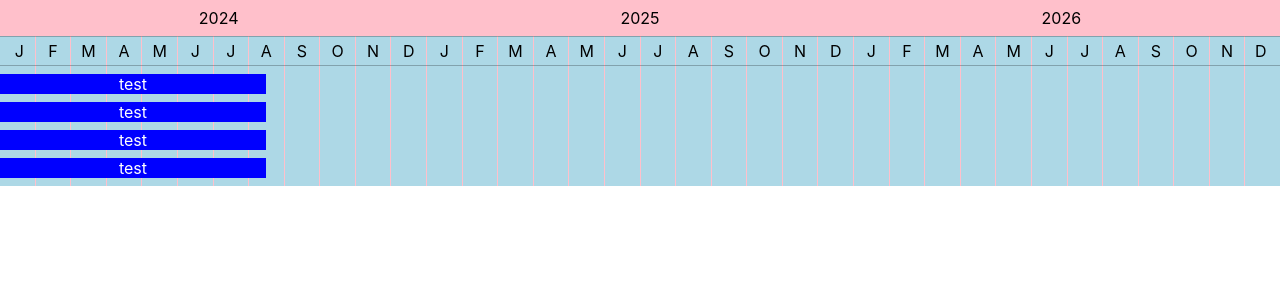
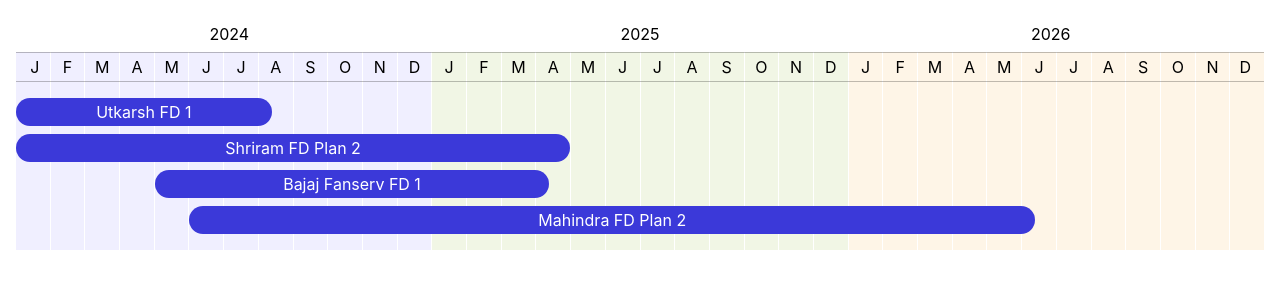
Before and after one commit to heyymarco/custom-calendar, a React (Create React App) app: page / in a window 1280 px wide. Shown: the top 300 px of the page. Built offline with nearby package versions, Linux system fonts and the light colour scheme.

Commit message:
dev stage-2

```diff
--- a/src/App.css
+++ b/src/App.css
@@ -1,38 +1,3 @@
 .App {
-  text-align: center;
+  padding: 1rem;
 }
-
-.App-logo {
-  height: 40vmin;
-  pointer-events: none;
-}
-
-@media (prefers-reduced-motion: no-preference) {
-  .App-logo {
-    animation: App-logo-spin infinite 20s linear;
-  }
-}
-
-.App-header {
-  background-color: #282c34;
-  min-height: 100vh;
-  display: flex;
-  flex-direction: column;
-  align-items: center;
-  justify-content: center;
-  font-size: calc(10px + 2vmin);
-  color: white;
-}
-
-.App-link {
-  color: #61dafb;
-}
-
-@keyframes App-logo-spin {
-  from {
-    transform: rotate(0deg);
-  }
-  to {
-    transform: rotate(360deg);
-  }
-}
--- a/src/App.tsx
+++ b/src/App.tsx
@@ -9,7 +9,7 @@
                 from={new Date('2024-01-01')}
                 to={new Date('2026-12-31')}
                 data={[
-                    { from: new Date('2024-01-01'), to: new Date('2024-07-15'), name: 'Utkarsh FD 1' },
+                    { from: new Date('2024-01-01'), to: new Date('2024-08-15'), name: 'Utkarsh FD 1' },
                     { from: new Date('2024-01-01'), to: new Date('2025-04-30'), name: 'Shriram FD Plan 2' },
                     { from: new Date('2024-05-01'), to: new Date('2025-04-15'), name: 'Bajaj Fanserv FD 1' },
                     { from: new Date('2024-06-01'), to: new Date('2026-06-15'), name: 'Mahindra FD Plan 2' },
--- a/src/components/CustomCalendar/CustomCalendar.tsx
+++ b/src/components/CustomCalendar/CustomCalendar.tsx
@@ -6,17 +6,23 @@
         [index + 1, new Date(2000, index, 1).toLocaleString('default', { month: 'narrow' })]
     )
 );
-console.log(monthLetters)
+const getMonthDays = (date: Date): number => {
+    const year = date.getFullYear();
+    const month = date.getMonth();
+    const isLeap = ((year % 4) == 0 && ((year % 100) != 0 || (year % 400) == 0));
+    return [31, (isLeap ? 29 : 28), 31, 30, 31, 30, 31, 31, 30, 31, 30, 31][month];
+}
 
 export interface Task {
     from : Date
     to   : Date
-    name : string
+    name : React.ReactNode
 }
 export interface CustomCalendarProps {
     from  : Date
     to    : Date
     data ?: Task[]
+    mapPrecision ?: number
 }
 export const CustomCalendar = (props: CustomCalendarProps): JSX.Element => {
     // props:
@@ -24,6 +30,7 @@
         from,
         to,
         data = [],
+        mapPrecision = 5,
     } = props;
 
 
@@ -41,7 +48,10 @@
 
     // jsx:
     return (
-        <div className={styles.calendar}>
+        <div className={styles.calendar} style={{
+            // @ts-ignore
+            '--mapPrecision': mapPrecision,
+        }}>
             <div className={styles.years}>
                 {new Array(yearsCount).fill(null).map((value, index) =>
                     <div key={index}>
@@ -51,7 +61,7 @@
             </div>
             <div className={styles.monthGrid} style={{
                 // @ts-ignore
-                '--monthCount': `${monthsCount}`
+                '--monthCount': monthsCount,
             }}>
                 <div className={styles.monthCells}>
                     {new Array(monthsCount).fill(null).map((value, index) =>
@@ -66,11 +76,37 @@
                     )}
                 </div>
                 <div className={styles.monthGraphs}>
-                    {data.map((datum, index) => {
+                    {data.map(({from: localFrom, to: localTo, name}, index) => {
+                        const relativeFromColumn = (
+                            (localFrom.getFullYear() * 12 * mapPrecision) + (localFrom.getMonth() * mapPrecision) + Math.round((localFrom.getDate() - 1) / ( getMonthDays(localFrom) - 1) * mapPrecision)
+                            -
+                            (from.getFullYear()      * 12 * mapPrecision) + (from.getMonth()      * mapPrecision) + Math.round((from.getDate()      - 1) / (getMonthDays(from)       - 1) * mapPrecision)
+                        );
+                        const relativeToColumn = (
+                            (localTo.getFullYear()   * 12 * mapPrecision) + (localTo.getMonth()   * mapPrecision) + Math.round((localTo.getDate()   - 1) / (getMonthDays(localTo)    - 1) * mapPrecision)
+                            -
+                            (from.getFullYear()      * 12 * mapPrecision) + (from.getMonth()      * mapPrecision) + Math.round((from.getDate()      - 1) / (getMonthDays(from)       - 1) * mapPrecision)
+                        );
+                        const relativeToSpan = (
+                            relativeToColumn - relativeFromColumn
+                        )
+                        // const relativeFromMonth = from.getMonth()    - fromMonth;
+                        // const relativeToYear    = to.getFullYear()   - fromYear;
+                        // const relativeToMonth   = to.getFullYear()   - fromMonth;
+                        // const chartFrom         = (relativeFromMonth + (12 * relativeFromYear)) * mapPrecision;
+                        // const chartTo           = (relativeToMonth   + (12 * relativeToYear  )) * mapPrecision;
+                        // const chartSpan         = chartTo - chartFrom;
                         // jsx:
                         return (
                             <div className={styles.monthRow}>
-                                <div className={styles.monthChart}>test</div>
+                                <div className={styles.monthChart} style={{
+                                    // @ts-ignore
+                                    '--chartFrom' : relativeFromColumn + 1,
+                                    // @ts-ignore
+                                    '--chartSpan' : Math.max(relativeToSpan, 1),
+                                }}>
+                                    {name}
+                                </div>
                             </div>
                         );
                     })}
--- a/src/components/CustomCalendar/styles.module.scss
+++ b/src/components/CustomCalendar/styles.module.scss
@@ -1,6 +1,14 @@
 .calendar {
-    background: pink;
+    --bg-color: #ffffff;
+    --bar-color: #3B39D9;
+    --bar-text-color: #ffffff;
+    --month-n1-color: #f0efff;
+    --month-n2-color: #f1f6e5;
+    --month-n3-color: #fef5e7;
+
+    background: var(--bg-color);
     display: grid;
+    text-align: center;
 }
 .years {
     display: grid;
@@ -11,11 +19,9 @@
 .monthGrid {
     display: grid;
     grid-auto-flow: column;
-    grid-template-columns: repeat(calc(var(--monthCount) * 10), 1fr);
+    grid-template-columns: repeat(calc(var(--monthCount) * var(--mapPrecision, 10)), 1fr);
     grid-template-rows: max-content 1fr;
     column-gap: 1px;
-    // --bd-col: solid 1px rgba(255, 255, 255, 0.5);
-    // border-block: var(--bd-col);
 }
 .monthCells {
     grid-area: 1 / 1 / -1 / -1;
@@ -23,11 +29,59 @@
     grid-template-columns: subgrid;
 }
 .monthCell {
-    grid-column-end: span 10;
+    grid-column-end: span var(--mapPrecision, 10);
 }
 .monthCellGrid {
     padding: 0.25rem;
-    background-color: lightblue;
+
+    &:is(
+        :nth-child(36n+1),
+        :nth-child(36n+2),
+        :nth-child(36n+3),
+        :nth-child(36n+4),
+        :nth-child(36n+5),
+        :nth-child(36n+6),
+        :nth-child(36n+7),
+        :nth-child(36n+8),
+        :nth-child(36n+9),
+        :nth-child(36n+10),
+        :nth-child(36n+11),
+        :nth-child(36n+12)
+    ) {
+        background-color: var(--month-n1-color);
+    }
+    &:is(
+        :nth-child(36n+13),
+        :nth-child(36n+14),
+        :nth-child(36n+15),
+        :nth-child(36n+16),
+        :nth-child(36n+17),
+        :nth-child(36n+18),
+        :nth-child(36n+19),
+        :nth-child(36n+20),
+        :nth-child(36n+21),
+        :nth-child(36n+22),
+        :nth-child(36n+23),
+        :nth-child(36n+24)
+    ) {
+        background-color: var(--month-n2-color);
+    }
+    &:is(
+        :nth-child(36n+25),
+        :nth-child(36n+26),
+        :nth-child(36n+27),
+        :nth-child(36n+28),
+        :nth-child(36n+29),
+        :nth-child(36n+30),
+        :nth-child(36n+31),
+        :nth-child(36n+32),
+        :nth-child(36n+33),
+        :nth-child(36n+34),
+        :nth-child(36n+35),
+        :nth-child(36n+36)
+    ) {
+        background-color: var(--month-n3-color);
+    }
 }
 .monthLabels {
     grid-area: 1 / 1 / 1 / -1;
@@ -42,7 +96,7 @@
     grid-template-columns: subgrid;
     grid-auto-flow: row;
     row-gap: 0.5rem;
-    padding-block: 0.5rem;
+    padding-block: 1rem;
     // background-color: rgba(0,0,255, 0.25);
 }
 .monthRow {
@@ -51,8 +105,14 @@
     grid-template-columns: subgrid;
 }
 .monthChart {
-    grid-column-end: span 75;
-    background-color: blue;
-    color: white;
+    grid-column-start: var(--chartFrom, 0);
+    grid-column-end: span var(--chartSpan, 1);
+    background-color: var(--bar-color);
+    color: var(--bar-text-color);
     align-self: center;
+    overflow: hidden;
+    white-space: nowrap;
+    text-overflow: ellipsis;
+    padding-block: 0.25rem;
+    border-radius: 10rem;
 }
```
